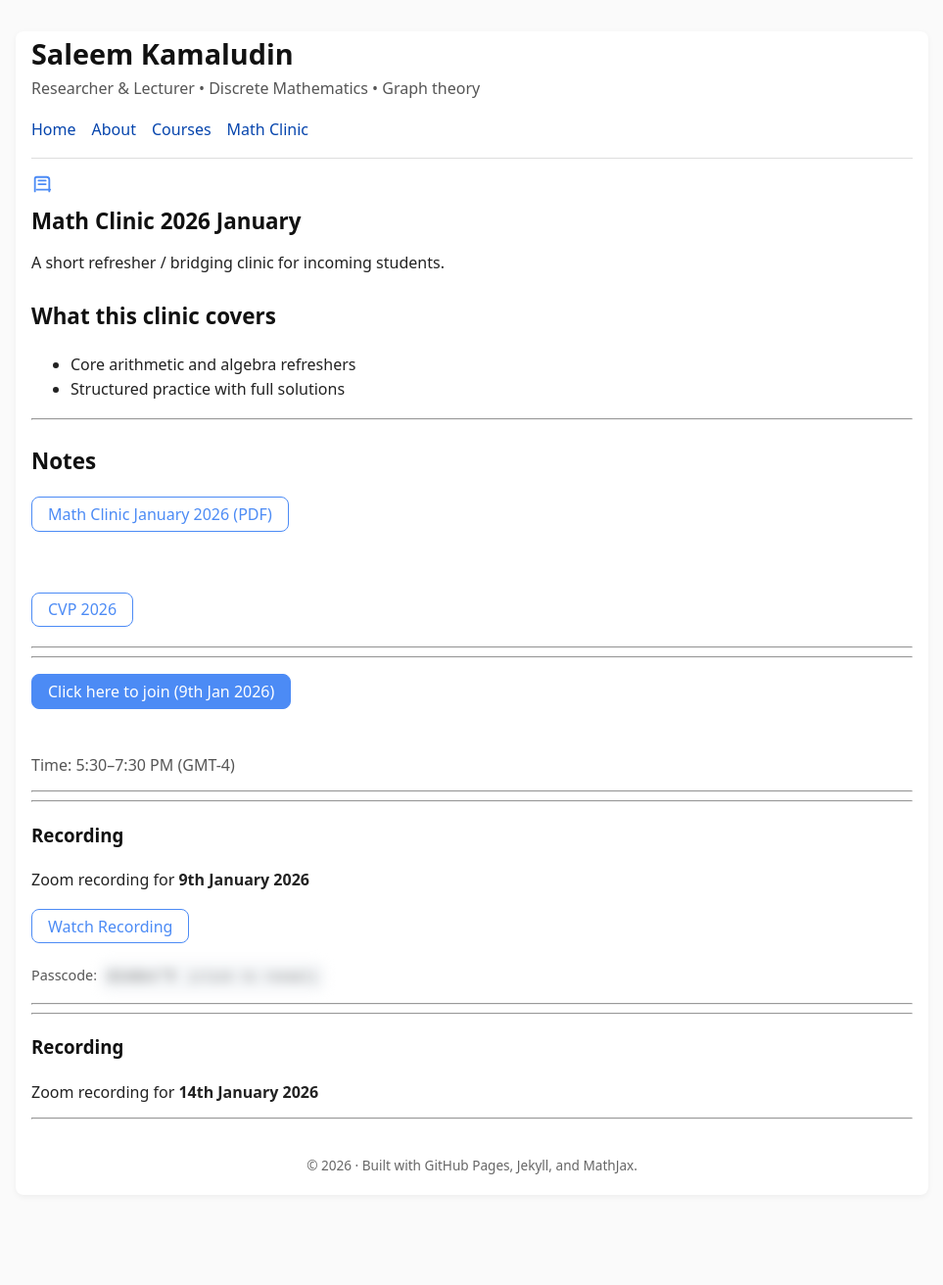
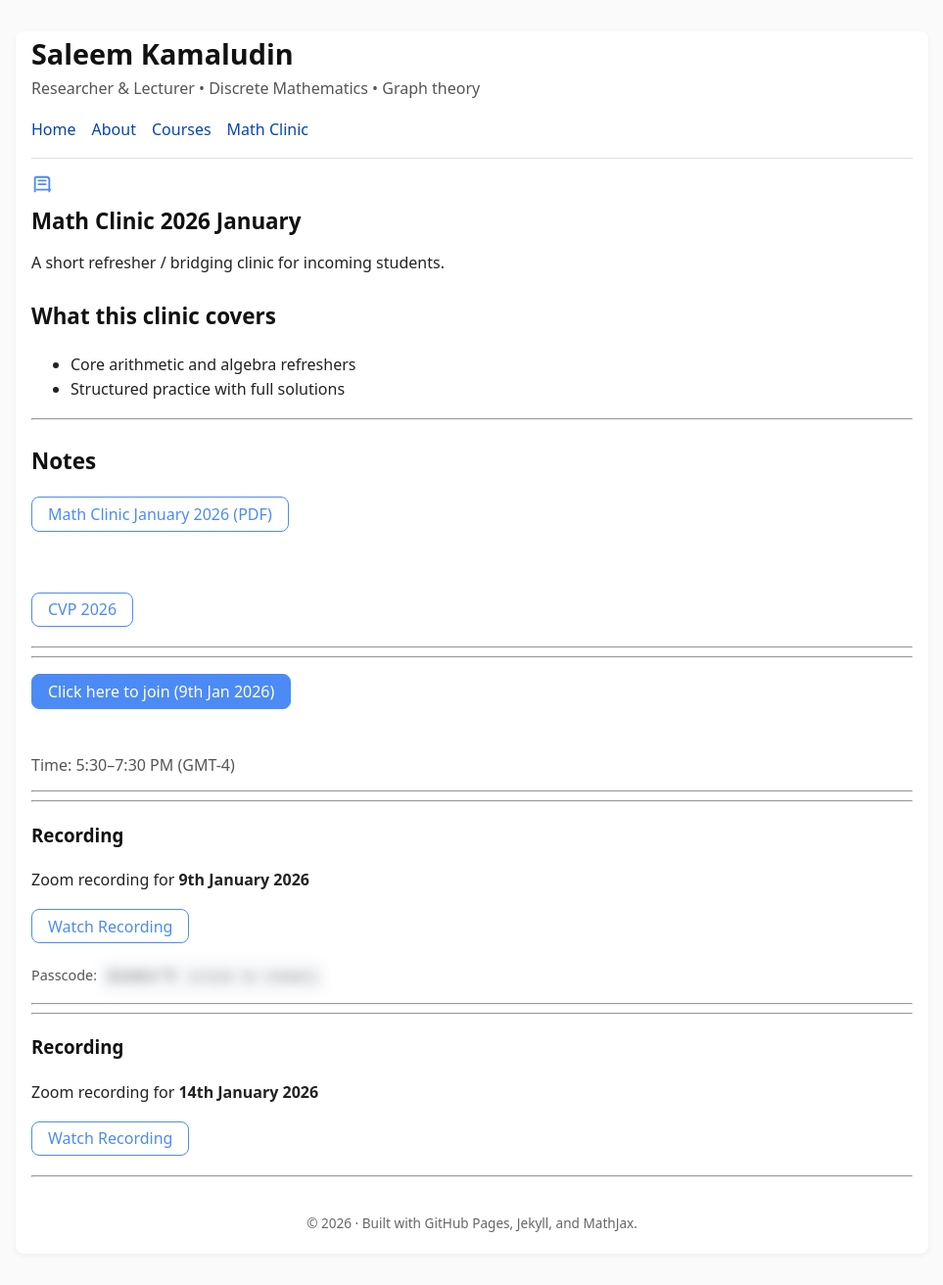
Before and after one commit to SaleemKamaludin/SaleemKamaludin.github.io, a Jekyll site: the page built from courses/math-clinic-2026/index.md, in a window 1280 px wide. Shown: the whole page at 98% size, without its empty margins (158-1121 px from the left). Built offline with Jekyll 4.4.1, drawn with Linux system fonts in a browser that asks for light colours; before the commit the page ends 1252 px from its top, so only the background shows below that.

Commit message:
Update index.md

```diff
--- a/courses/math-clinic-2026/index.md
+++ b/courses/math-clinic-2026/index.md
@@ -186,3 +186,13 @@ permalink: /courses/math-clinic-2026/
 
 <h3>Recording</h3>
 <p>Zoom recording for <b>14th January 2026</b></p>
+
+
+
+<div class="session-buttons">
+  <a class="btn"
+     href=""
+     target="_blank" rel="noopener noreferrer">
+    Watch Recording
+  </a>
+</div>
```
